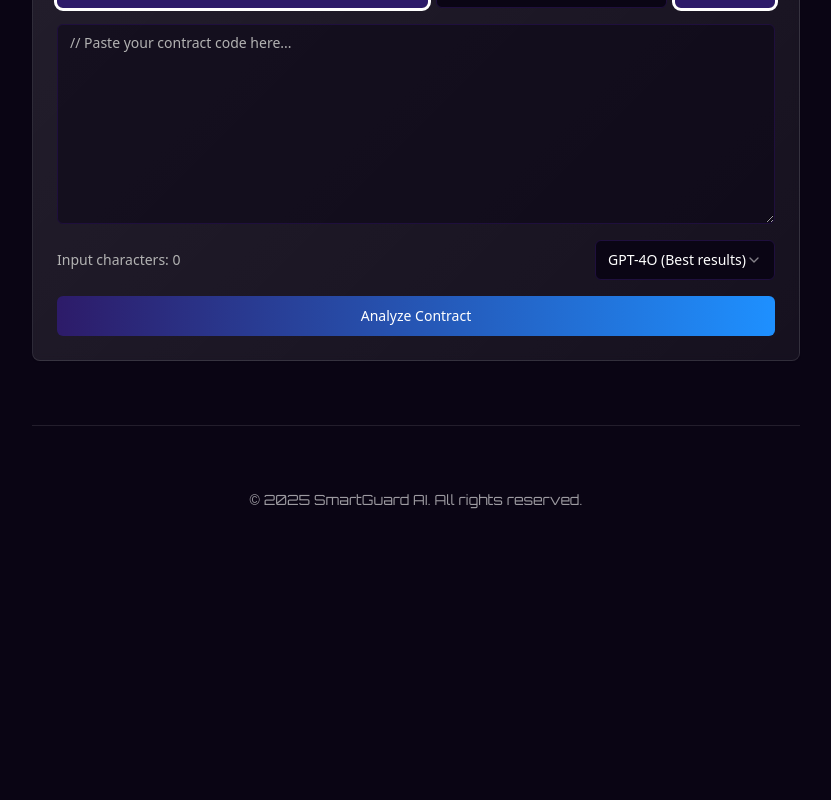
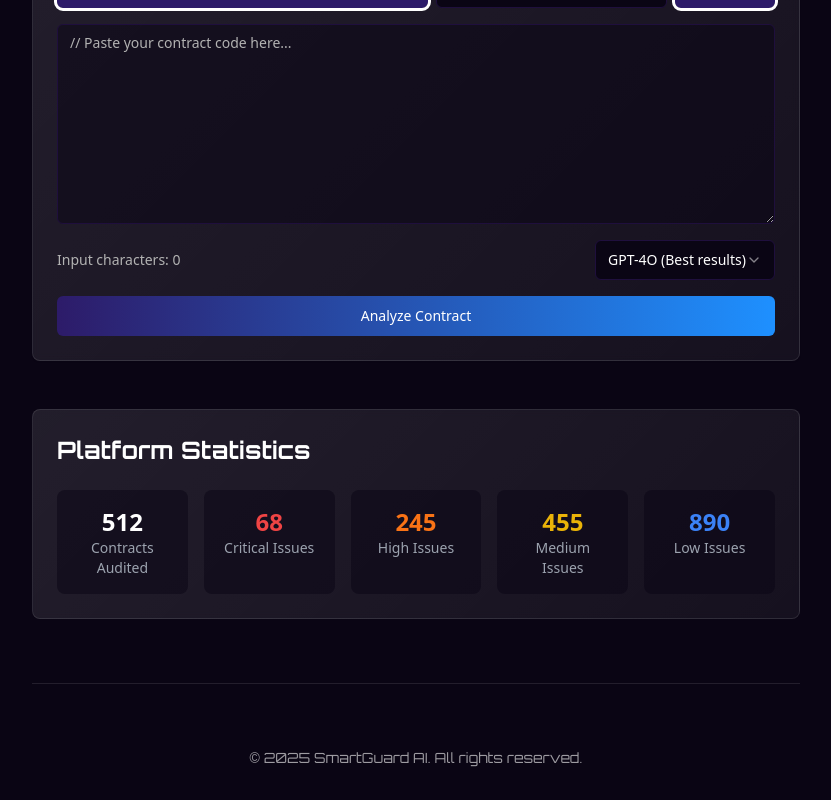
Before and after one commit to jsmaxi/contract-audit-ui, a Next.js app in the folder audit-ui/: page / in a window 1280 px wide. Shown: the part 389-1189 px from the top of the page, without its empty margins (224-1055 px from the left). Before the commit the page ends 931 px from the top, so only its background shows below. Built offline with nearby package versions, Linux system fonts and the light colour scheme.

Commit message:
Add platform statistics for display, fix minor bugs

```diff
--- a/audit-ui/src/app/globals.css
+++ b/audit-ui/src/app/globals.css
@@ -40,3 +40,7 @@
   background: linear-gradient(135deg, rgba(255,255,255,0.1) 0%, rgba(255,255,255,0.05) 100%);
   border: 1px solid rgba(255,255,255,0.1);
 }
+
+.card {
+  padding: 2em;
+}
--- a/audit-ui/src/components/Index.tsx
+++ b/audit-ui/src/components/Index.tsx
@@ -3,6 +3,7 @@
 import Logo from "@/components/Logo";
 import ContractInput from "./ContractInput";
 import Report from "./Report";
+import Stats from "./Stats";
 import { useToast } from "@/components/ui/use-toast";
 import { useState } from "react";
 import { callApi } from "@/lib/api";
@@ -191,6 +192,8 @@ export default function Index() {
             </>
           )}
 
+          <Stats />
+
           <div className="mt-16 border-t border-white/10 pt-8">
             <div className="flex flex-wrap items-center justify-center gap-8 mb-8"></div>
             <footer className="text-center text-sm text-white/60 font-orbitron">
--- a/audit-ui/src/components/Report.tsx
+++ b/audit-ui/src/components/Report.tsx
@@ -129,6 +129,7 @@ const Report = ({
         toast({
           title: "Email report issue",
           description: `Audit report has not been sent to ${email} due to issue`,
+          variant: "destructive",
         });
       }
     } catch (e) {
@@ -136,6 +137,7 @@ const Report = ({
       toast({
         title: "Email report issue",
         description: `Audit report has not been sent to ${email} due to issue`,
+        variant: "destructive",
       });
     } finally {
       setSendingEmail(false);
--- /dev/null
+++ b/audit-ui/src/components/Stats.tsx
@@ -0,0 +1,40 @@
+const Stats = () => {
+  // Mock for now
+  const CONTRACTS = 512;
+  const CRITICAL = 68;
+  const HIGH = 245;
+  const MEDIUM = 455;
+  const LOW = 890;
+
+  return (
+    <div className="mt-12 p-6 bg-glass-card backdrop-blur-sm rounded-lg">
+      <h3 className="text-2xl font-orbitron font-bold text-white mb-6">
+        Platform Statistics
+      </h3>
+      <div className="grid grid-cols-2 md:grid-cols-5 gap-4">
+        <div className="p-4 bg-background/50 rounded-lg text-center">
+          <p className="text-2xl font-bold text-white">{CONTRACTS}</p>
+          <p className="text-sm text-gray-400">Contracts Audited</p>
+        </div>
+        <div className="p-4 bg-background/50 rounded-lg text-center">
+          <p className="text-2xl font-bold text-red-500">{CRITICAL}</p>
+          <p className="text-sm text-gray-400">Critical Issues</p>
+        </div>
+        <div className="p-4 bg-background/50 rounded-lg text-center">
+          <p className="text-2xl font-bold text-orange-500">{HIGH}</p>
+          <p className="text-sm text-gray-400">High Issues</p>
+        </div>
+        <div className="p-4 bg-background/50 rounded-lg text-center">
+          <p className="text-2xl font-bold text-yellow-500">{MEDIUM}</p>
+          <p className="text-sm text-gray-400">Medium Issues</p>
+        </div>
+        <div className="p-4 bg-background/50 rounded-lg text-center">
+          <p className="text-2xl font-bold text-blue-500">{LOW}</p>
+          <p className="text-sm text-gray-400">Low Issues</p>
+        </div>
+      </div>
+    </div>
+  );
+};
+
+export default Stats;
```
